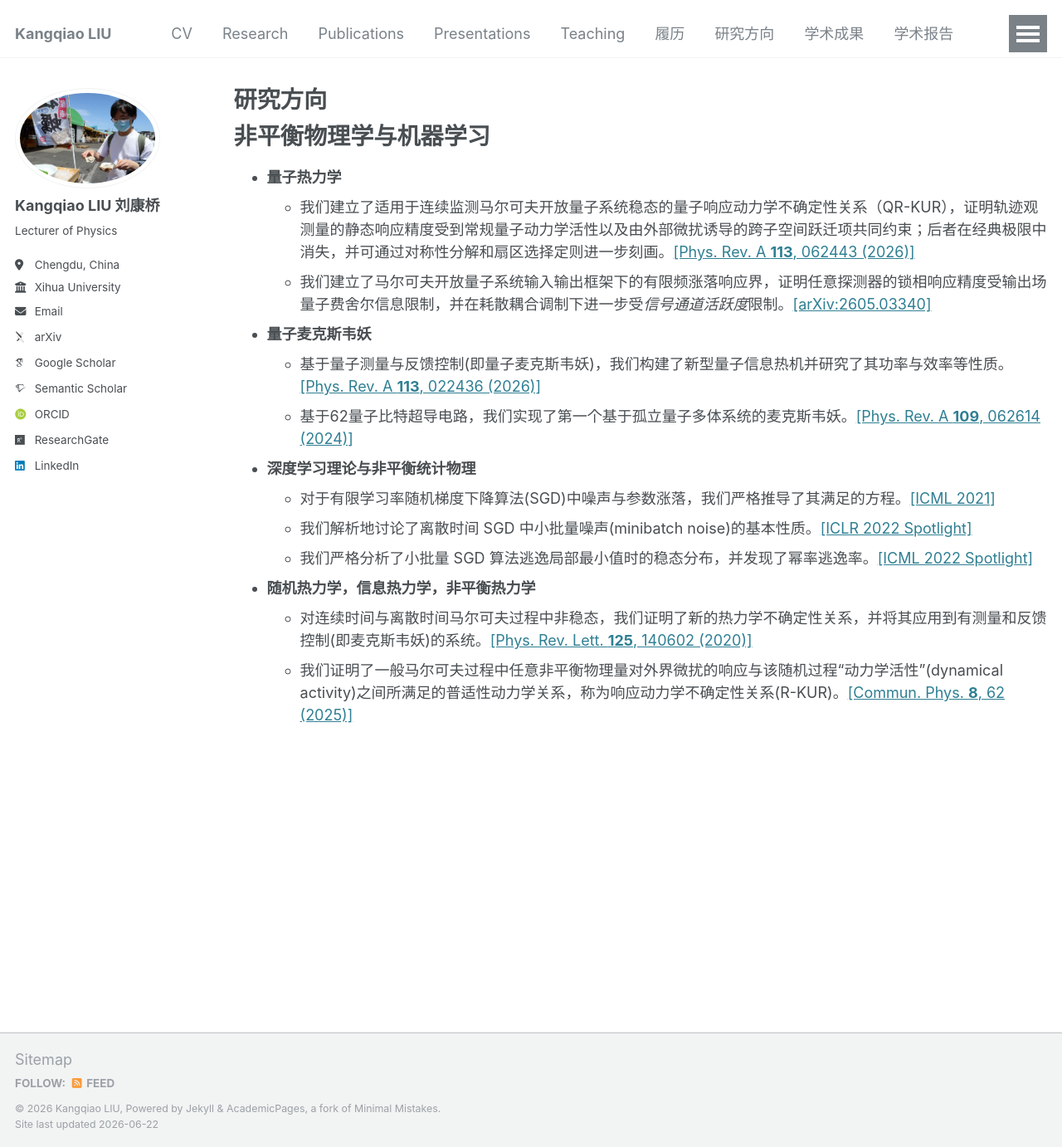
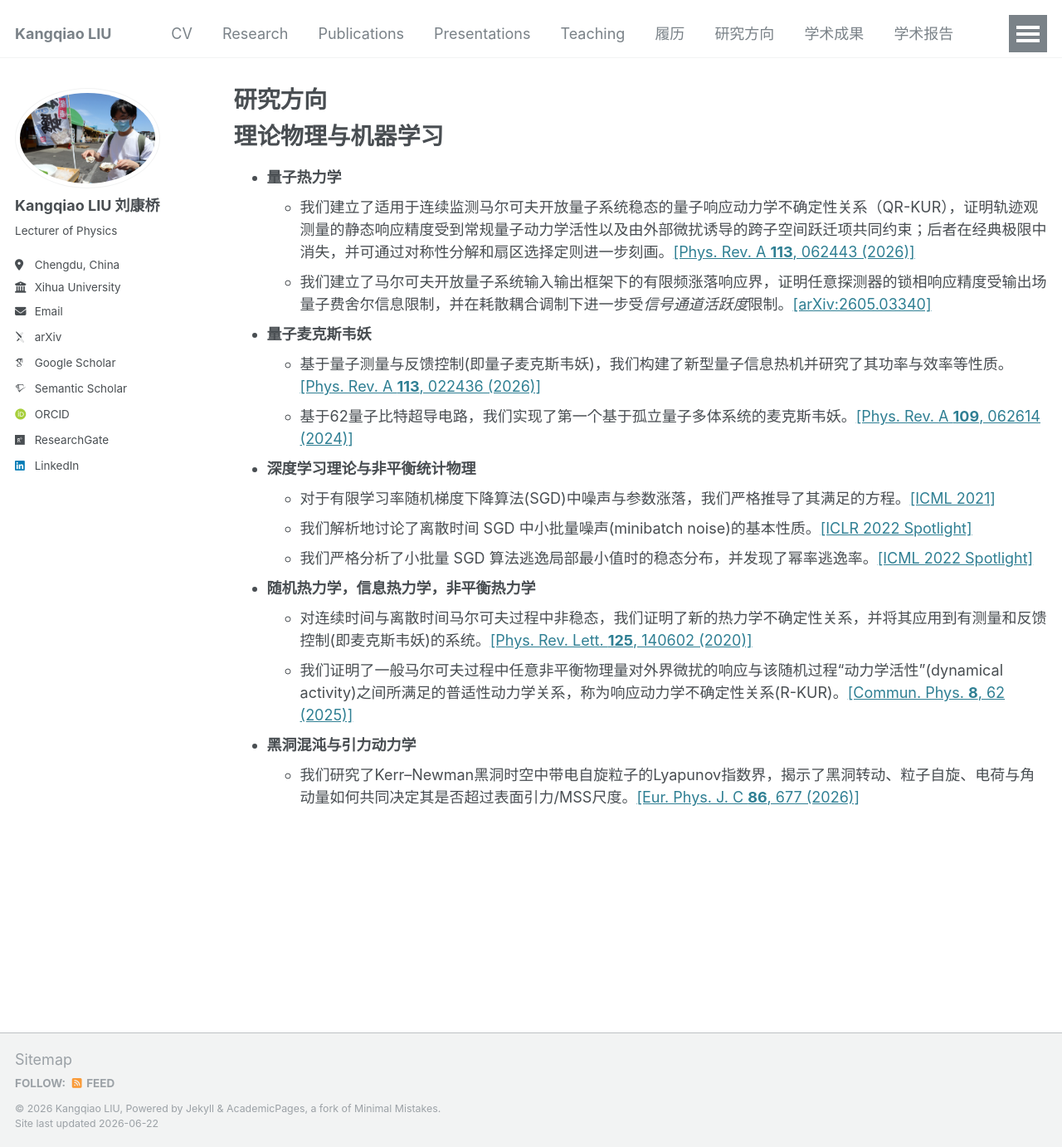
Before and after one commit to KangqiaoLiu/KangqiaoLiu.github.io, a Jekyll site: the page built from _pages/research_zh.md, in a window 1280 px wide and 1382 px high. Shown: the whole window at 83% size. Built offline with Jekyll 4.4.1, drawn with Linux system fonts in a browser that asks for light colours; some web fonts are replaced.

Commit message:
Update research_zh.md

```diff
--- a/_pages/research_zh.md
+++ b/_pages/research_zh.md
@@ -8,7 +8,7 @@ redirect_from:
 ---
 
 {% include base_path %}
-# 非平衡物理学与机器学习
+# 理论物理与机器学习
 
 * **量子热力学**
   * 我们建立了适用于连续监测马尔可夫开放量子系统稳态的量子响应动力学不确定性关系（QR-KUR），证明轨迹观测量的静态响应精度受到常规量子动力学活性以及由外部微扰诱导的跨子空间跃迁项共同约束；后者在经典极限中消失，并可通过对称性分解和扇区选择定则进一步刻画。[[Phys. Rev. A **113**, 062443 (2026)]](https://arxiv.org/abs/2501.04895)
@@ -26,3 +26,6 @@ redirect_from:
 * **随机热力学，信息热力学，非平衡热力学**
   * 对连续时间与离散时间马尔可夫过程中非稳态，我们证明了新的热力学不确定性关系，并将其应用到有测量和反馈控制(即麦克斯韦妖)的系统。[[Phys. Rev. Lett. **125**, 140602 (2020)]](https://journals.aps.org/prl/abstract/10.1103/PhysRevLett.125.140602)
   * 我们证明了一般马尔可夫过程中任意非平衡物理量对外界微扰的响应与该随机过程“动力学活性”(dynamical activity)之间所满足的普适性动力学关系，称为响应动力学不确定性关系(R-KUR)。[[Commun. Phys. **8**, 62 (2025)]](https://www.nature.com/articles/s42005-025-01982-w)
+
+* **黑洞混沌与引力动力学**
+  * 我们研究了Kerr–Newman黑洞时空中带电自旋粒子的Lyapunov指数界，揭示了黑洞转动、粒子自旋、电荷与角动量如何共同决定其是否超过表面引力/MSS尺度。[[Eur. Phys. J. C **86**, 677 (2026)]](https://doi.org/10.1140/epjc/s10052-026-15894-8)
```
